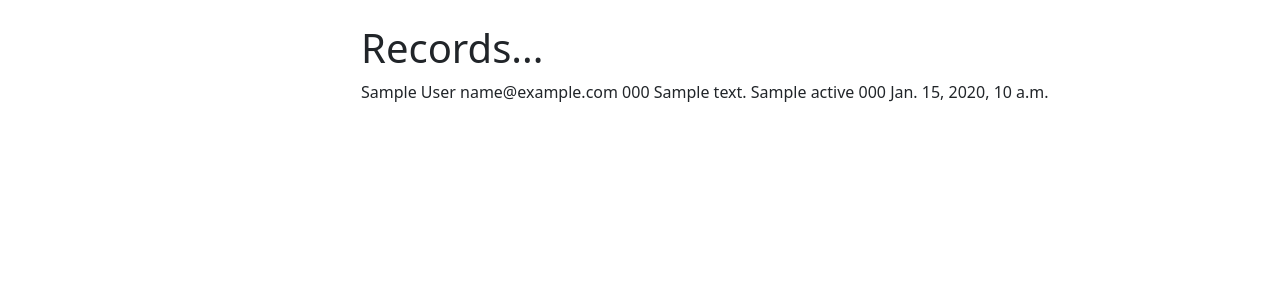
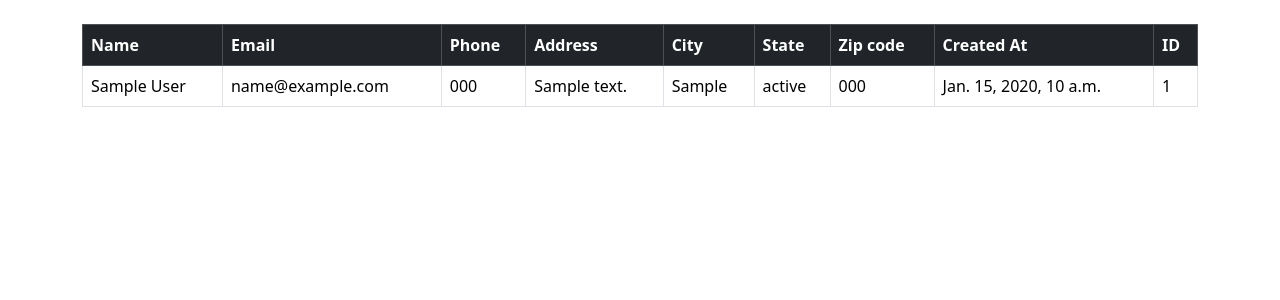
Before and after one commit to kiranmayee-abbireddy/crm, a Django app: template website/templates/home.html in a window 1280 px wide. Shown: the part 56-356 px from the top of the page. Run offline with Django 5.2, Linux system fonts and the light colour scheme; the template is opened without the code that fills it: values that come from a table or form of the project are taken from there, others are empty; a user stored in the database is signed in; tables that the repository leaves empty hold one stand-in row (values such as "Sample post"); parts of the project's set-up code (start-up, migrations or seed data) failed here and were passed over.

Commit message:
made the records appear as tables and changes color when hovered

```diff
--- a/website/templates/home.html
+++ b/website/templates/home.html
@@ -1,29 +1,47 @@
 {% extends 'base.html'%}
 {% block content %}
 
-<div class="cpl-md-6 offset-md-3">
+
 
 {% if user.is_authenticated %}
 
-<h1>Records...</h1>
+
+<table class="table table-hover table-bordered">
+    <thead class ="table-dark">
+      <tr>
+        <th scope="col">Name</th>
+        <th scope="col">Email</th>
+        <th scope="col">Phone</th>
+        <th scope="col">Address</th>
+        <th scope="col">City</th>
+        <th scope="col">State</th>
+        <th scope="col">Zip code</th>
+        <th scope="col">Created At</th>
+        <th scope="col">ID</th>
+      </tr>
+    </thead>
+    <tbody>
+
 {% if records %}
-    {% for record in records %}
-        {{record.first_name}}
-        {{record.last_name}}
-        {{record.email}}
-        {{record.phone}}
-        {{record.address}}
-        {{record.city}}
-        {{record.state}}
-        {{record.zipcode}}
-        {{record.created_at}}
-        {{record.record.id}}
-        <br/><br/>
-
-
+{% for record in records %}
+        <tr>
+            <td>{{record.first_name}}
+            {{record.last_name}}</td>
+            <td>{{record.email}}</td>
+            <td>{{record.phone}}</td>
+            <td>{{record.address}}</td>
+            <td>{{record.city}}</td>
+            <td>{{record.state}}</td>
+            <td>{{record.zipcode}}</td>
+            <td>{{record.created_at}}</td>
+            <td>{{record.id}}</td>
+        </tr>
     {% endfor %}
 
 {% endif %}
+
+    </tbody>
+</table>
 
 {% else %}
 
@@ -44,7 +62,7 @@
       </form>
 </form>
 
-</div>
+
 
 {% endif%}
 
--- a/website/urls.py
+++ b/website/urls.py
@@ -6,4 +6,5 @@ urlpatterns = [
     path('login/', views.login_user, name='login'),
     path('logout/', views.logout_user, name='logout'),
     path('register/', views.register_user, name='register'),
+    path('record/<int:pk>', views.costumer_record, name='record'),
 ]
```
Also changed, not shown: website/views.py (+10 -0 lines).
